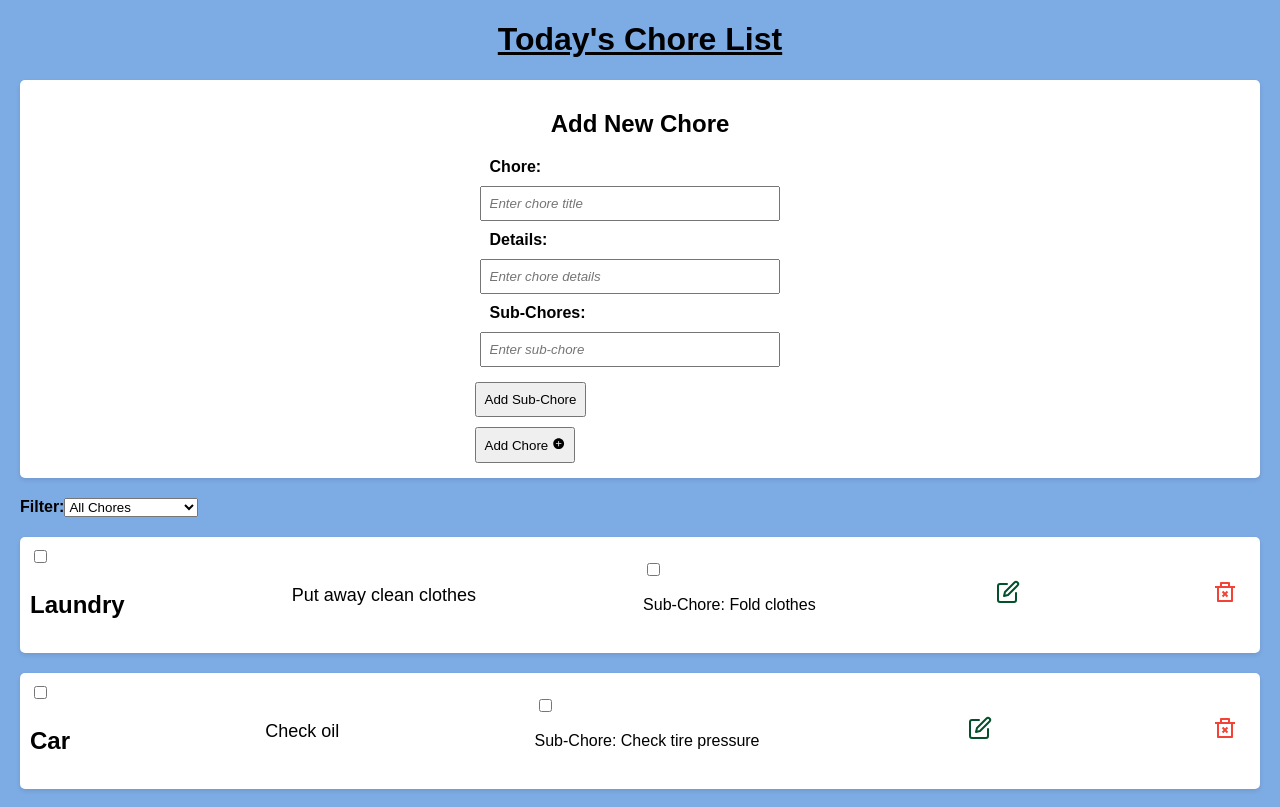
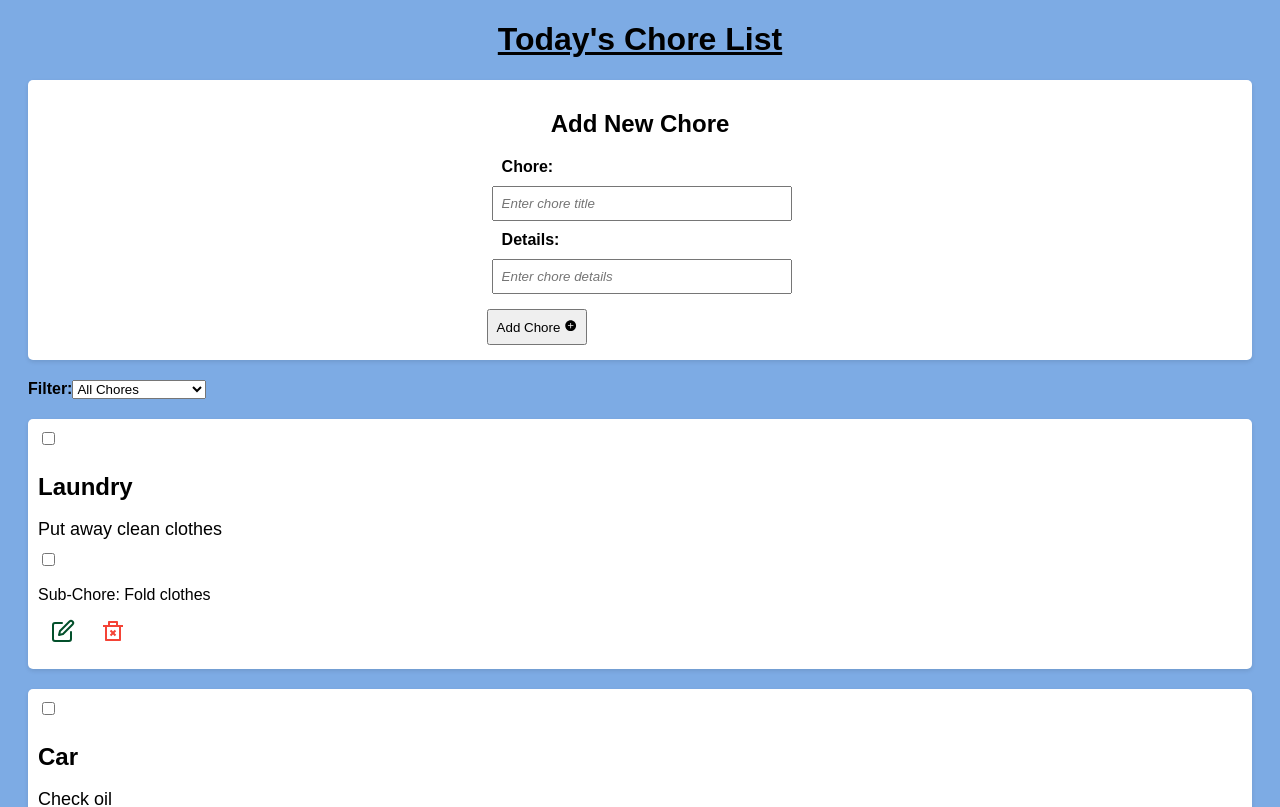
Before and after one commit to kiraashley24/INF655_assign2, a React (Create React App) app: page / in a window 1280 px wide. Shown: the top 807 px of the page. Built offline with nearby package versions, Linux system fonts and the light colour scheme.

Commit message:
checkbox for main and checkbox for subchore. Title is above description which is above subchore. Still only one single edit and delete button

```diff
--- a/src/App.js
+++ b/src/App.js
@@ -30,13 +30,13 @@ const App = () => {
     setItems(updatedItems);
   };
 
-  const handleAddItem = ({ title, description }) => {
+  const handleAddItem = ({ title, description, subChores }) => {
     const newItem = {
       id: items.length + 1,
       title,
       description,
       checked: false,
-      subChores: [],
+      subChores: subChores
     };
     setItems([...items, newItem]);
   };
@@ -54,7 +54,7 @@ const App = () => {
     const updatedItems = items.map((item) => {
       if (item.id === parentId) {
         const newSubChore = { id: uuidv4(), title, completed: false };
-        return { ...item, subChores: [...item.subChores, newSubChore] };
+        return { ...item, subChores: item.subChores ? item.subChores + ', ' + title : title };
       }
       return item;
     });
@@ -101,7 +101,7 @@ const App = () => {
       <div className="card">
         <div className="card-body">
           <h2>Add New Chore</h2>
-          <AddItem onAddItem={handleAddItem} />
+          <AddItem onAddItem={handleAddItem} onAddSubChore={handleAddSubChore} />
         </div>
       </div>
       <div>
--- a/src/components/AddItem.js
+++ b/src/components/AddItem.js
@@ -1,30 +1,19 @@
 import React, { useState } from 'react';
-import { IoIosAddCircle } from "react-icons/io";
+import { IoIosAddCircle } from 'react-icons/io';
 
 const AddItem = ({ onAddItem }) => {
   const [title, setTitle] = useState('');
   const [description, setDescription] = useState('');
-  const [subChores, setSubChores] = useState([]);
-  const [subChoreInput, setSubChoreInput] = useState('');
 
   const handleSubmit = (e) => {
     e.preventDefault();
-    if (!title.trim() || subChores.length === 0 || subChores.some(sub => !sub.trim())) {
-      alert('Please enter a title for the chore and sub-chores');
+    if (!title.trim() || !description.trim()) {
+      alert('Please enter a title and description for the chore');
       return;
     }
-    onAddItem({ title, description, subChores });
+    onAddItem({ title, description });
     setTitle('');
     setDescription('');
-    setSubChores([]);
-    setSubChoreInput('');
-  };
-
-  const handleAddSubChore = () => {
-    if (subChoreInput.trim()) {
-      setSubChores([...subChores, subChoreInput]);
-      setSubChoreInput('');
-    }
   };
 
   return (
@@ -49,24 +38,6 @@ const AddItem = ({ onAddItem }) => {
           onChange={(e) => setDescription(e.target.value)}
         />
       </div>
-      <div>
-        <label htmlFor="subChore">Sub-Chores:</label>
-        <div>
-          {subChores.map((subChore, index) => (
-            <div key={index}>
-              <span>{subChore}</span>
-            </div>
-          ))}
-        </div>
-        <input
-          id="subChore"
-          type="text"
-          placeholder="Enter sub-chore"
-          value={subChoreInput}
-          onChange={(e) => setSubChoreInput(e.target.value)}
-        />
-        <button type="button" onClick={handleAddSubChore}>Add Sub-Chore</button>
-      </div>
       <button type="submit">Add Chore <IoIosAddCircle /></button>
     </form>
   );
--- a/src/components/EachItem.js
+++ b/src/components/EachItem.js
@@ -7,8 +7,8 @@ const EachItem = ({ item, onCheck, onDelete, onEdit }) => {
   const [editedTitle, setEditedTitle] = useState(item.title);
   const [editedDescription, setEditedDescription] = useState(item.description);
   const [editedSubChore, setEditedSubChore] = useState(item.subChore);
-  const [titleChecked, setTitleChecked] = useState(item.checked || false); // Using item.checked
-  const [descriptionChecked, setDescriptionChecked] = useState(item.checked || false); // Using item.checked
+  const [titleChecked, setTitleChecked] = useState(item.checked || false);
+  const [descriptionChecked, setDescriptionChecked] = useState(item.checked || false);
   const [subChoreChecked, setSubChoreChecked] = useState(item.subChoreChecked || false);
 
   const handleSave = () => {
@@ -18,7 +18,7 @@ const EachItem = ({ item, onCheck, onDelete, onEdit }) => {
 
   const handleCheckTitle = () => {
     setTitleChecked(!titleChecked);
-    setDescriptionChecked(!descriptionChecked); // Toggle descriptionChecked along with titleChecked
+    setDescriptionChecked(!descriptionChecked);
   };
 
   return (
--- a/src/components/Items.js
+++ b/src/components/Items.js
@@ -10,7 +10,7 @@ const Items = ({ items, onCheck, onDelete, onEdit }) => {
           item={item}
           onCheck={onCheck}
           onDelete={onDelete}
-          onEdit={onEdit} // Make sure onEdit is passed here
+          onEdit={onEdit}
         />
       ))}
     </div>
--- a/src/index.css
+++ b/src/index.css
@@ -1,19 +1,6 @@
 body {
-  margin: 0;
-  font-family: -apple-system, BlinkMacSystemFont, 'Segoe UI', 'Roboto', 'Oxygen',
-    'Ubuntu', 'Cantarell', 'Fira Sans', 'Droid Sans', 'Helvetica Neue',
-    sans-serif;
-  -webkit-font-smoothing: antialiased;
-  -moz-osx-font-smoothing: grayscale;
-}
-
-code {
-  font-family: source-code-pro, Menlo, Monaco, Consolas, 'Courier New',
-    monospace;
-}
-body {
+  font-family: Arial, sans-serif;
   background-color: rgb(125, 171, 228);
-  font-family: Arial, sans-serif;
 }
 
 h1 {
@@ -27,43 +14,26 @@ h2 {
   text-align: center;
 }
 
-.container {
-  display: flex;
-  justify-content: center;
-  align-items: center;
-  height: 100vh;
-}
-
-.todo-list {
-  background-color: white;
-  padding: 20px;
-  border-radius: 10px;
-  box-shadow: 0 4px 8px rgba(0, 0, 0, 0.1);
-  text-align: center;
-}
-
 .item-card {
   padding: 10px;
   margin: 20px;
   border-radius: 5px;
   box-shadow: 0 2px 4px rgba(0, 0, 0, 0.1);
-  display: flex;
-  align-items: center;
-  justify-content: space-between;
   background-color: white;
 }
 
 .item-content {
   text-align: center;
-  flex-grow: 1;
 }
 
 .item-title {
   font-size: 24px;
+  margin-bottom: 10px;
 }
 
 .item-description {
   font-size: 18px;
+  margin-bottom: 10px;
 }
 
 .delete-button {
@@ -83,6 +53,20 @@ h2 {
   color: white;
 }
 
+.item-subchore {
+  font-size: 16px;
+  margin-bottom: 5px;
+}
+
+.checkbox {
+  margin-right: 10px;
+}
+
+.checked {
+  text-decoration: line-through;
+  color: rgb(57, 219, 57);
+}
+
 .edit-button {
   background-color: white;
   color: rgb(3, 80, 43);
@@ -92,7 +76,7 @@ h2 {
   cursor: pointer;
   height: 50px;
   width: 50px;
-  font-size: 24px;
+  font-size: 24px
 }
 
 .edit-button:hover {
@@ -100,20 +84,19 @@ h2 {
   color: white;
 }
 
-.item-title.checked {
-  text-decoration: line-through;
-  color: rgb(57, 219, 57);
+.container {
+  display: flex;
+  justify-content: center;
+  align-items: center;
+  height: 100vh;
 }
 
-
-.item-description.checked {
-  text-decoration: line-through;
-  color: rgb(57, 219, 57);
-}
-
-.item-subchore.checked {
-  text-decoration: line-through;
-  color: rgb(57, 219, 57);
+.todo-list {
+  background-color: white;
+  padding: 20px;
+  border-radius: 10px;
+  box-shadow: 0 4px 8px rgba(0, 0, 0, 0.1);
+  text-align: center;
 }
 
 .card {
@@ -141,7 +124,6 @@ h2 {
 .task-form button {
   margin: 5px;
   padding: 8px;
-
 }
 
 label {
```
